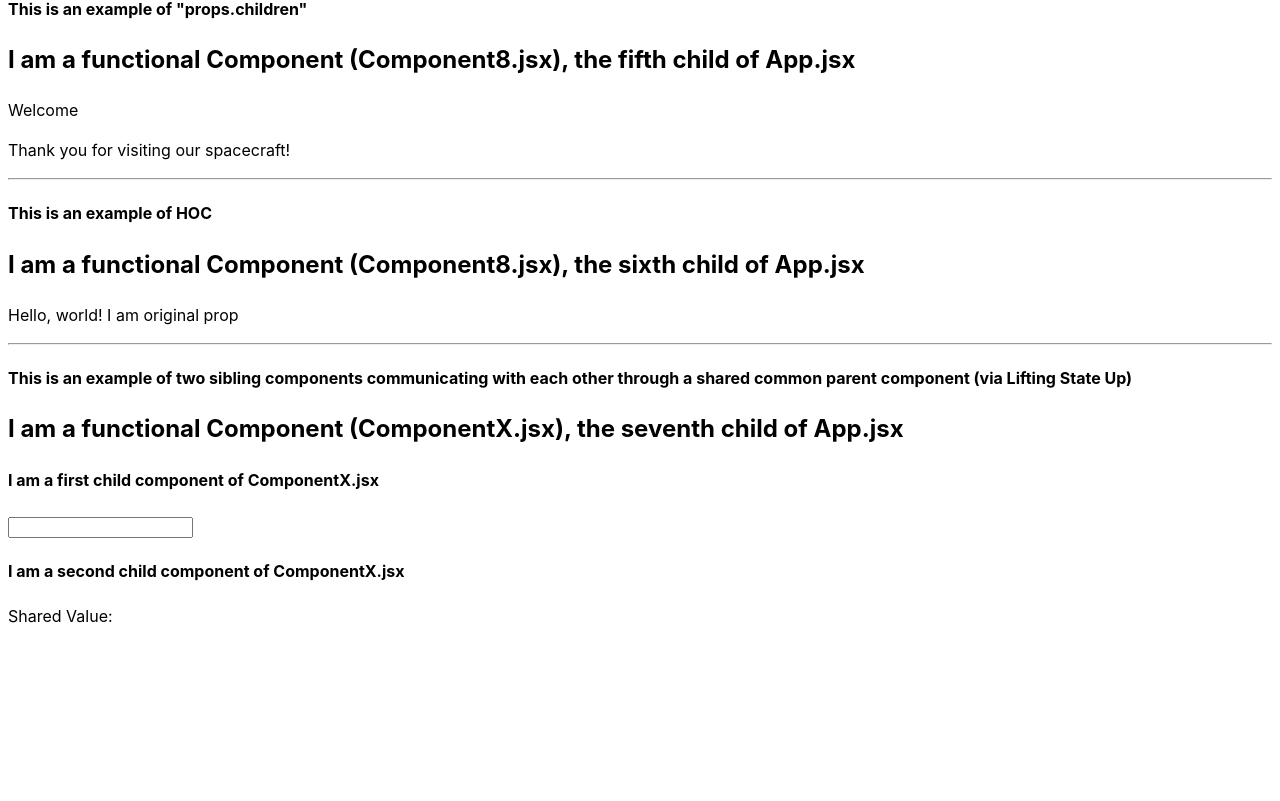
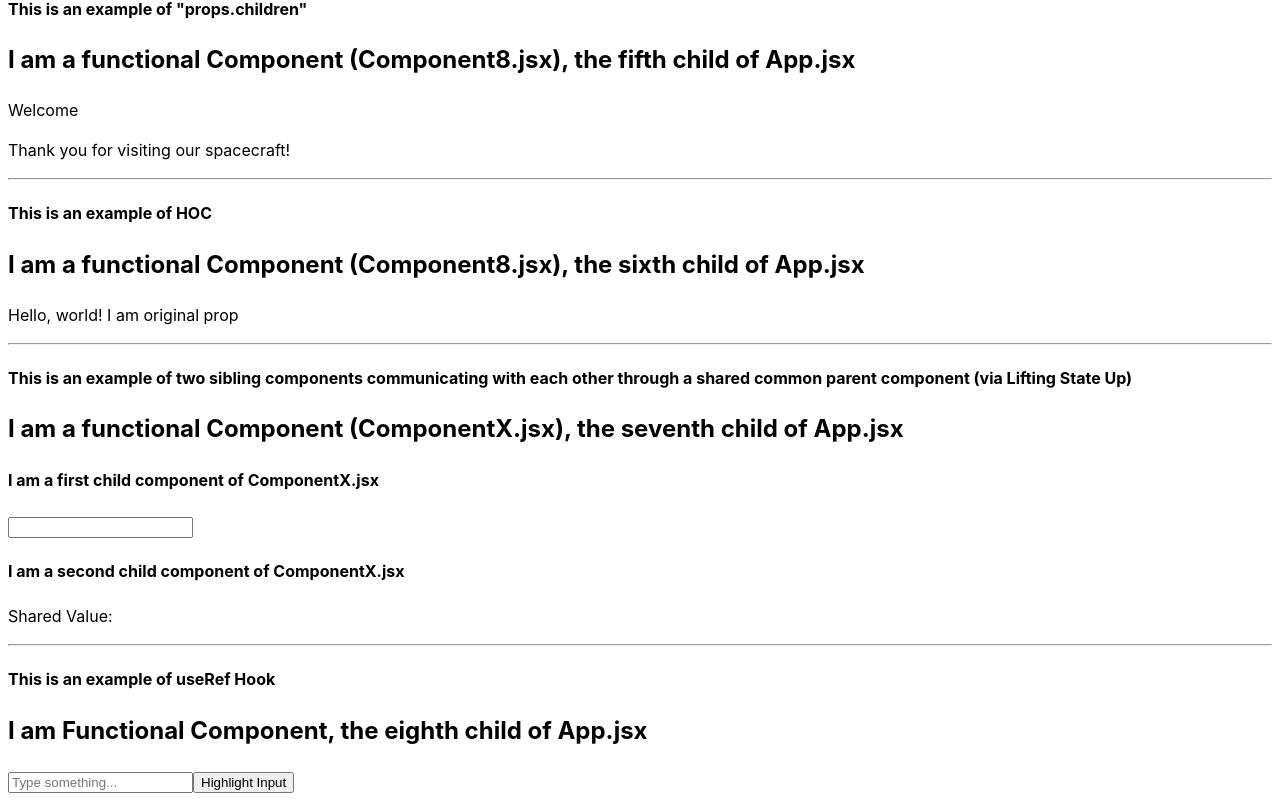
Before and after one commit to kwanso-sami/Kwanso-Probation-Learning-Material, a React (Vite) app in the folder ReactJS Basics/demo-project/: page / in a window 1280 px wide. Shown: the part 1279-2080 px from the top of the page. Before the commit the page ends 1923 px from the top, so only its background shows below. Built offline with nearby package versions, Linux system fonts and the light colour scheme.

Commit message:
kwanso_v0.2.8

```diff
--- a/ReactJS Basics/demo-project/src/App.jsx
+++ b/ReactJS Basics/demo-project/src/App.jsx
@@ -7,6 +7,7 @@ import Component7 from "./Components/Component7";
 import Component8 from "./Components/Component8";
 import Component9 from "./Components/Component9";
 import ComponentX from "./Components/ComponentX";
+import HighlightInput from "./Components/HighlightInput";
 
 const App = () => {
   return (
@@ -45,6 +46,11 @@ const App = () => {
         other through a shared common parent component (via Lifting State Up){" "}
       </h4>
       <ComponentX />
+      <hr />
+
+      <h4>This is an example of useRef Hook </h4>
+      <HighlightInput/>
+
     </>
   );
 };
--- /dev/null
+++ b/ReactJS Basics/demo-project/src/Components/HighlightInput.jsx
@@ -0,0 +1,24 @@
+import React, { useRef } from 'react';
+
+function HighlightInput() {
+  const inputRef = useRef(null);
+
+  const highlightInput = () => {
+    inputRef.current.style.backgroundColor = 'yellow';
+  };
+
+  return (
+    <div>
+
+<h2>
+          I am Functional Component, the eighth child of
+          App.jsx
+        </h2>
+
+      <input ref={inputRef} type="text" placeholder="Type something..." />
+      <button onClick={highlightInput}>Highlight Input</button>
+    </div>
+  );
+}
+
+export default HighlightInput;
```
